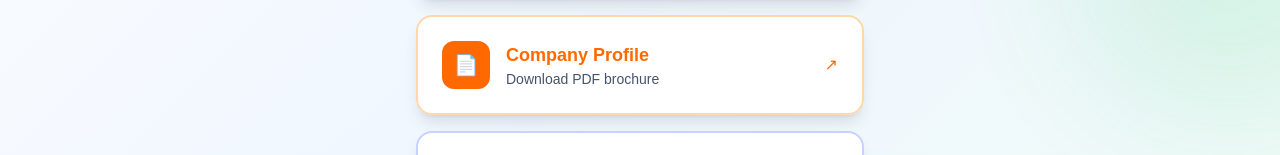
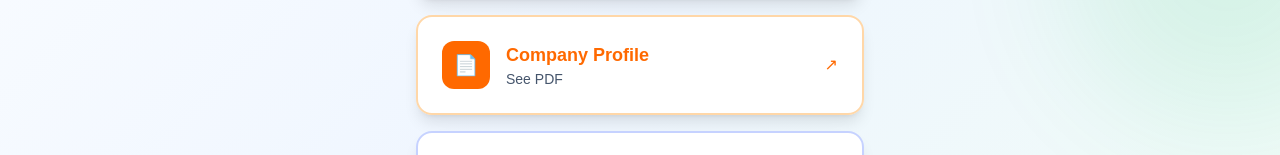
Before and after one commit to kapjsrbdg-developer/kapjsrbdg, a Next.js app: page /info in a window 1280 px wide. Shown: the part 629-784 px from the top of the page. Built offline with nearby package versions, Linux system fonts and the light colour scheme.

Commit message:
update perbaikan

```diff
--- a/app/info/page.tsx
+++ b/app/info/page.tsx
@@ -129,7 +129,7 @@
                   </div>
                   <div>
                     <h3 className="font-bold text-orange-500 text-lg">Company Profile</h3>
-                    <p className="text-slate-600 text-sm">Download PDF brochure</p>
+                    <p className="text-slate-600 text-sm">See PDF</p>
                   </div>
                 </div>
                 <div className="text-orange-500 group-hover:translate-x-1 transition-transform duration-300">
--- a/data/karyawan.json
+++ b/data/karyawan.json
@@ -29,7 +29,7 @@
     "certification": [
       {
         "name": "Ak. (Akuntan)",
-        "issuer": "Universitas Kristen Maranatha",
+        "issuer": "",
         "year": ""
       },
       {
```
